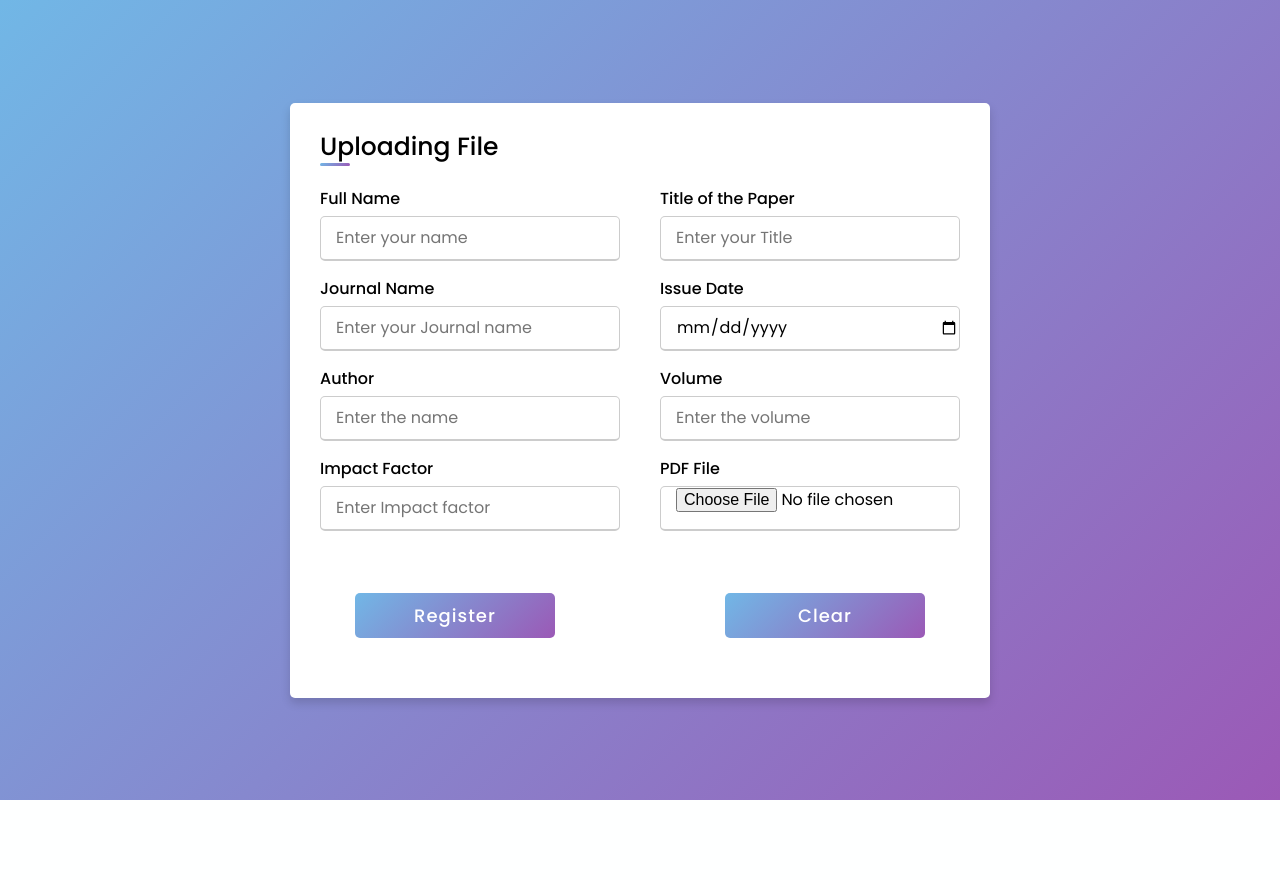
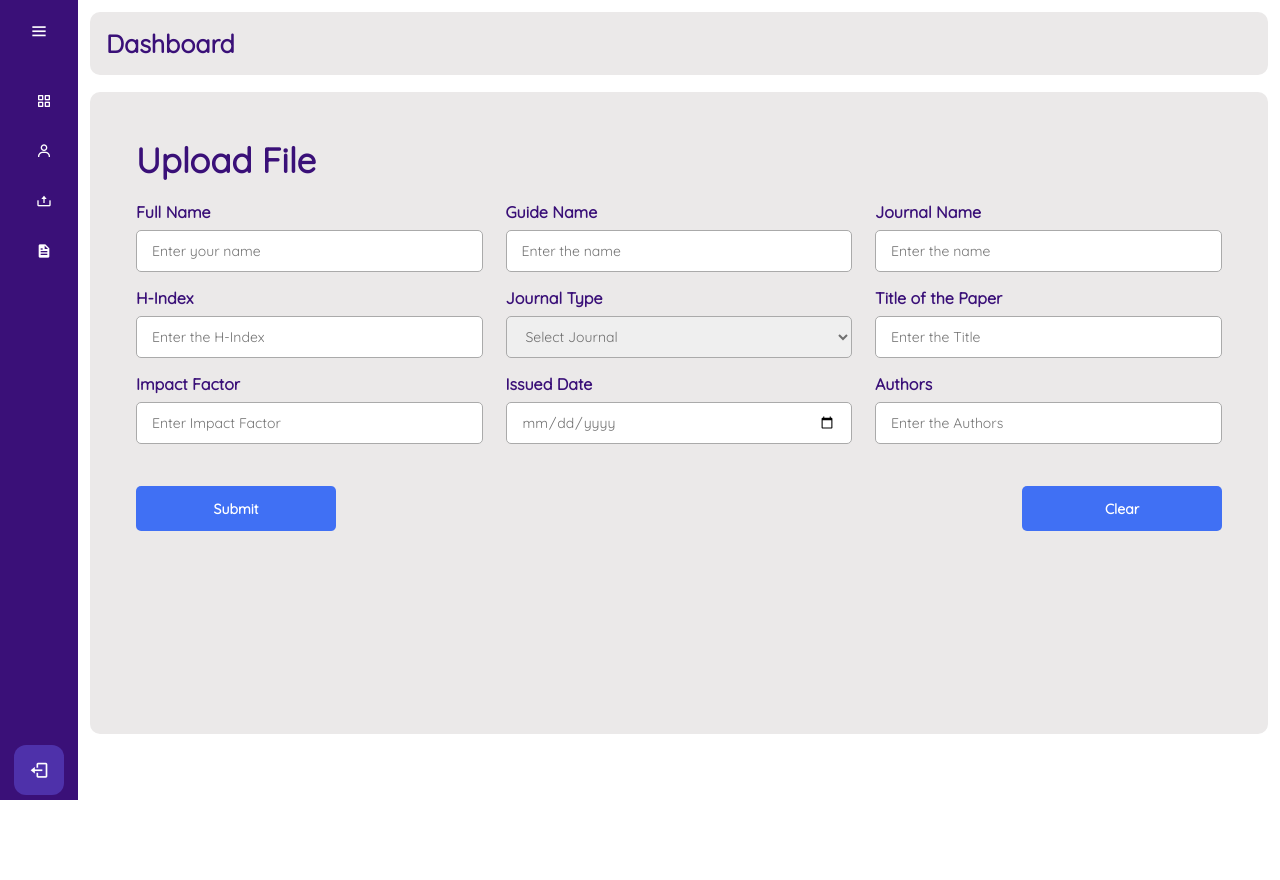
Before and after one commit to AntonyRahul01/IQAC, a PHP site: page /uploadfile.php in a window 1280 px wide. Before the commit the page ends 800 px from the top, so only its background shows below. Run offline with PHP 8.4, Linux system fonts and the light colour scheme; data comes from the database, SQL or seed files in the repository; some web fonts are replaced.

Commit message:
uploadfile database connected-leo

```diff
--- a/SD/dashboard.php
+++ b/SD/dashboard.php
@@ -2,9 +2,13 @@
 <html lang="en">
 <head>
     <meta charset="UTF-8">
+    <meta http-equiv="X-UA-Compatible" content="IE=edge">
+    <meta name="viewport" content="width=device-width, initial-scale=1.0">
     <title>:: Scholar Home ::</title>
     <link href='https://unpkg.com/boxicons@2.1.4/css/boxicons.min.css' rel='stylesheet'>
     <link rel="stylesheet" href="dstyle.css"/>
+    <link rel="stylesheet" href="https://unicons.iconscout.com/release/v4.0.0/css/line.css">
+
 </head>
 
 <body>
--- a/SD/dstyle.css
+++ b/SD/dstyle.css
@@ -250,3 +250,8 @@ body{
     width: calc(100% - 240px);
     left: 240px;
 }
+
+.sidebar.active ~ .content{
+    width: calc(100% - 240px);
+    left: 240px;
+}
--- a/SD/uploadfile.php
+++ b/SD/uploadfile.php
@@ -1,69 +1,104 @@
 <!DOCTYPE html>
 <html lang="en" dir="ltr">
+
 <head>
   <meta charset="UTF-8">
+  <meta http-equiv="X-UA-Compatible" content="IE=edge">
+  <meta name="viewport" content="width=device-width, initial-scale=1.0">
+  <!----======== CSS ======== -->
+  <link rel="stylesheet" href="ustyle.css">
+  <link rel="stylesheet" href="dstyle.css">
+  <!----===== Iconscout CSS ===== -->
+
   <title>Uploading File</title>
-  <link rel="stylesheet" href="ustyle.css">
-  <meta name="viewport" content="width=device-width, initial-scale=1.0">
+
 </head>
+
 <body>
+  <?php include "dashboard.php"; ?>
+  <br><br><br><br>
+  <div class="content">
+    <div class="content_1">
       <div class="container">
-    <div class="title">Uploading File</div>
-    <div class="content">
-      <form id="upload-form">
-        <div class="user-details">
-          <div class="input-box">
-            <span class="details">Full Name</span>
-            <input type="text" placeholder="Enter your name" required>
+        <header>Upload File</header>
+
+        <form action="upload.php" method="post">
+          <div class="form first">
+            <div class="details personal">
+
+              <div class="fields">
+                <div class="input-field">
+                  <label>Full Name</label>
+                  <input type="text" name="name" placeholder="Enter your name" required>
                 </div>
-          <div class="input-box">
-            <span class="details">Title of the Paper</span>
-            <input type="text" placeholder="Enter your Title" required>
+                <div class="input-field">
+                  <label>Guide Name</label>
+                  <input type="text" name="guidename" placeholder="Enter the name" required>
                 </div>
-          <div class="input-box">
-            <span class="details">Journal Name</span>
-            <input type="text" placeholder="Enter your Journal name" required>
+
+                <div class="input-field">
+                  <label>Journal Name</label>
+                  <input type="text" name="journalname"placeholder="Enter the name" required>
                 </div>
-          <div class="input-box">
-            <span class="details">Issue Date</span>
-            <input type="date" required>
+
+                <div class="input-field">
+                  <label>H-Index</label>
+                  <input type="number" name="hindex" placeholder="Enter the H-Index" required>
                 </div>
-          <div class="input-box">
-            <span class="details">Author</span>
-            <input type="text" placeholder="Enter the name" required>
+
+                <div class="input-field">
+                  <label>Journal Type</label>
+                  <select name="type" required>
+                    <option disabled selected>Select Journal</option>
+                    <option>UGC Care</option>
+                    <option>Scopus</option>
+                    <option>Web of Science</option>
+                    <option>Others</option>
+                  </select>
                 </div>
-          <div class="input-box">
-            <span class="details">Volume</span>
-            <input type="text" placeholder="Enter the volume" required>
+
+                <div class="input-field">
+                  <label>Title of the Paper</label>
+                  <input type="text" name="title"placeholder="Enter the Title" required>
                 </div>
-          <div class="input-box">
-            <span class="details">Impact Factor</span>
-            <input type="text" placeholder="Enter Impact factor" required>
+
+                <div class="input-field">
+                  <label>Impact Factor</label>
+                  <input type="text" name="impactfactor"placeholder="Enter Impact Factor" required>
                 </div>
-          <div class="input-box">
-            <span class="details">PDF File</span>
-            <input type="file" accept="application/pdf" required>
+                <div class="input-field">
+                  <label>Issued Date</label>
+                  <input type="date" name="date" placeholder="Enter your issued date" required>
+                </div>
+                <div class="input-field">
+                  <label>Authors</label>
+                  <input type="text" name="authors"placeholder="Enter the Authors" required>
+                </div>
+
+
+                <button class="sumbit">
+                  <span class="btnText">Submit</span>
+                </button>
+                <button class="clear" type="button" onclick="clearForm()">
+                  <span class="btnText">Clear</span>
+                </button>
+
+              </div>
+        </form>
       </div>
 
     </div>
-
-        <div class="button-row">
-          <div class="button">
-            <input type="submit" value="Register">
   </div>
-          <div class="button">
-            <input type="button" value="Clear" onclick="clearForm()">
-          </div>
-        </div>
-      </form>
-    </div>
-  </div>
-
   <script>
     function clearForm() {
-      // Reset the form
-      document.getElementById("upload-form").reset();
+      var inputFields = document.querySelectorAll("input, select");
+      for (var i = 0; i < inputFields.length; i++) {
+        inputFields[i].value = "";
+      }
     }
   </script>
+
+
 </body>
+
 </html>
--- a/SD/ustyle.css
+++ b/SD/ustyle.css
@@ -1,145 +1,152 @@
-@import url('https://fonts.googleapis.com/css2?family=Poppins:wght@200;300;400;500;600;700&display=swap');
-*{
-  margin: 0;
-  padding: 0;
-  box-sizing: border-box;
-  font-family: 'Poppins',sans-serif;
+@import url('https://fonts.googleapis.com/css2?family=Poppins:wght@200;300;400;500;600&display=swap');
+.content{
+  position: absolute;
+  height: 100%;
+  width: calc(100% - 78px);
+  left: 78px;
+  transition: all 0.5s ease;
 }
-body{
-  height: 100vh;
-  display: flex;
-  justify-content: center;
-  align-items: center;
-  padding: 10px;
-  background: linear-gradient(135deg, #71b7e6, #9b59b6);
-}
-.container{
-  max-width: 700px;
-  width: 100%;
-  background-color: #fff;
-  padding: 25px 30px;
-  border-radius: 5px;
-  box-shadow: 0 5px 10px rgba(0,0,0,0.15);
-}
-.container .title{
+.content .content_1{
+  background: #ebe9e9;
+  padding: 1rem;
+  border-radius: 10px;
   font-size: 25px;
   font-weight: 500;
+  color: #3A1078;
+  margin: 12px;
+}
+
+
+
+.container{
   position: relative;
+
+  width: 100%;
+  padding: 30px;
+
 }
-.container .title::before{
-  content: "";
+.container header{
+  position: relative;
+  font-size: 26pt;
+  font-weight: 600;
+  color:#3A1078 ;
+}
+
+.container form{
+  position: relative;
+  margin-top: 16px;
+  min-height: 490px;
+  overflow: hidden;
+}
+.container form .form{
   position: absolute;
-  left: 0;
-  bottom: 0;
-  height: 3px;
-  width: 30px;
-  border-radius: 5px;
-  background: linear-gradient(135deg, #71b7e6, #9b59b6);
+  transition: 0.3s ease;
 }
-.content form .user-details{
-  display: flex;
-  flex-wrap: wrap;
-  justify-content: space-between;
-  margin: 20px 0 12px 0;
+.container form .form.second{
+  opacity: 0;
+  pointer-events: none;
+  transform: translateX(100%);
 }
-form .user-details .input-box{
-  margin-bottom: 15px;
-  width: calc(100% / 2 - 20px);
+form.secActive .form.second{
+  opacity: 1;
+  pointer-events: auto;
+  transform: translateX(0);
 }
-form .input-box span.details{
+form.secActive .form.first{
+  opacity: 0;
+  pointer-events: none;
+  transform: translateX(-100%);
+}
+.container form .title{
   display: block;
+  margin-bottom: 8px;
+  font-size: 16pt;
   font-weight: 500;
-  margin-bottom: 5px;
+  margin: 6px 0;
+  color: #3A1078;
 }
-.user-details .input-box input{
-  height: 45px;
-  width: 100%;
-  outline: none;
-  font-size: 16px;
-  border-radius: 5px;
-  padding-left: 15px;
-  border: 1px solid #ccc;
-  border-bottom-width: 2px;
-  transition: all 0.3s ease;
-}
-.user-details .input-box input:focus,
-.user-details .input-box input:valid{
-  border-color: #9b59b6;
-}
- form .gender-details .gender-title{
-  font-size: 20px;
-  font-weight: 500;
- }
- form .category{
-   display: flex;
-   width: 80%;
-   margin: 14px 0 ;
-   justify-content: space-between;
- }
- form .category label{
+.container form .fields{
   display: flex;
   align-items: center;
+  justify-content: space-between;
+  flex-wrap: wrap;
+}
+form .fields .input-field{
+  display: flex;
+  width: calc(100% / 3 - 15px);
+  flex-direction: column;
+  margin: 4px 0;
+}
+.input-field label{
+  font-size: 12pt;
+  font-weight: bold;
+  color: #3A1078;
+}
+.input-field input, select{
+  outline: none;
+  font-size: 14px;
+  font-weight: 400;
+  color: #333;
+  border-radius: 5px;
+  border: 1px solid #aaa;
+  padding: 0 15px;
+  height: 42px;
+  margin: 8px 0;
+}
+.input-field input :focus,
+.input-field select:focus{
+  box-shadow: 0 3px 6px rgba(0,0,0,0.13);
+}
+.input-field select,
+.input-field input[type="date"]{
+  color: #707070;
+}
+.input-field input[type="date"]:valid{
+  color: #333;
+}
+.container form button{
+  display: flex;
+  align-items: center;
+  justify-content: center;
+  height: 45px;
+  max-width: 200px;
+  width: 100%;
+  border: none;
+  outline: none;
+  color: #fff;
+  border-radius: 5px;
+  margin: 30px 0;
+  background-color: #4070f4;
+  transition: all 0.3s linear;
   cursor: pointer;
 }
- form .category label .dot{
-  height: 18px;
-  width: 18px;
-  border-radius: 50%;
-  margin-right: 10px;
-  background: #d9d9d9;
-  border: 5px solid transparent;
-  transition: all 0.3s ease;
+
+.container form .btnText{
+  font-size: 14px;
+  font-weight:600;
+}
+form .buttons{
+  display: flex;
+  align-items: center;
 }
 
- .button-row {
-    display: flex;
-    justify-content: space-between;
+
+
+
+@media (max-width: 750px) {
+  .container form{
+      overflow-y: scroll;
+  }
+  .container form::-webkit-scrollbar{
+     display: none;
+  }
+  form .fields .input-field{
+      width: calc(100% / 2 - 15px);
+  }
 }
 
-  .button {
-    height: 45px;
-    width: 200px;
-    margin: 35px;
-  }
-
- form .button input{
-   height: 100%;
-   width: 100%;
-   border-radius: 5px;
-   border: none;
-   color: #fff;
-   font-size: 18px;
-   font-weight: 500;
-   letter-spacing: 1px;
-   cursor: pointer;
-   transition: all 0.3s ease;
-   background: linear-gradient(135deg, #71b7e6, #9b59b6);
- }
- form .button input:hover{
-  /* transform: scale(0.99); */
-  background: linear-gradient(-135deg, #71b7e6, #9b59b6);
-  }
- @media(max-width: 584px){
- .container{
-  max-width: 100%;
-}
-form .user-details .input-box{
-    margin-bottom: 15px;
+@media (max-width: 550px) {
+  form .fields .input-field{
       width: 100%;
   }
-  form .category{
-    width: 100%;
 }
-  .content form .user-details{
-    max-height: 300px;
-    overflow-y: scroll;
-  }
-  .user-details::-webkit-scrollbar{
-    width: 5px;
-  }
-  }
-  @media(max-width: 459px){
-  .container .content .category{
-    flex-direction: column;
-  }
-}
```
Also changed, not shown: SD/upload.php (added, +27 -0 lines). Lines whose indentation alone changed are shown as unchanged.
